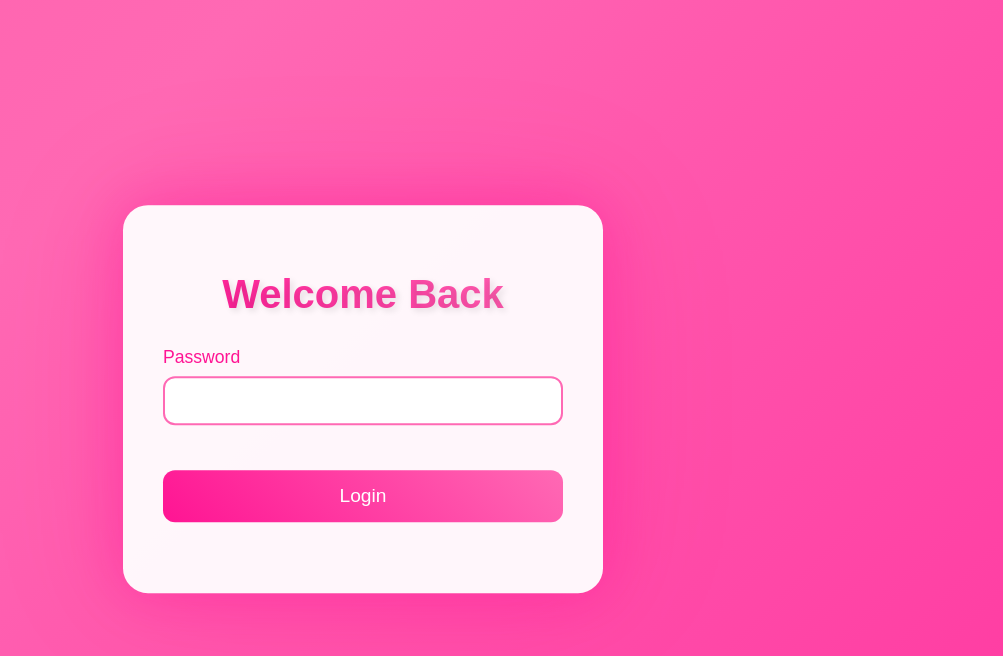
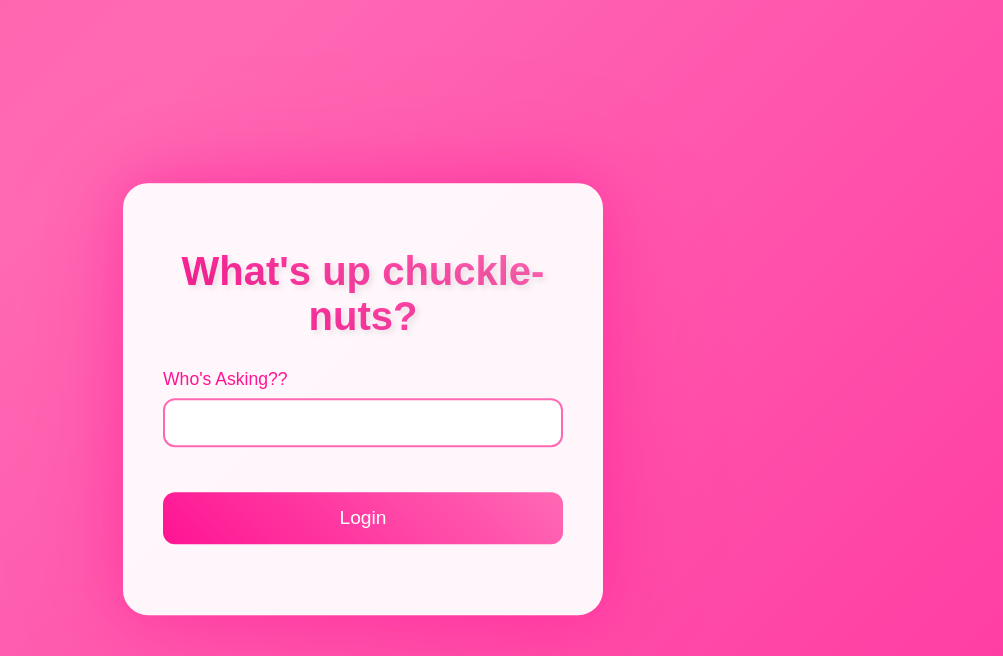
Before and after one commit to Rmorr2001/Valentines-Card, a Flask app: page / in a window 1280 px wide. Shown: the top 656 px of the page, without its empty margins (277-1280 px from the left). Run offline with Flask 3, Linux system fonts and the light colour scheme.

Commit message:
Chuckle Nuts

```diff
--- a/templates/login.html
+++ b/templates/login.html
@@ -123,10 +123,10 @@
 </head>
 <body>
   <div class="login-card">
-    <h1 class="title">Welcome Back</h1>
+    <h1 class="title">What's up chuckle-nuts? </h1>
     <form id="loginForm" action="/login" method="POST">
       <div class="form-group">
-        <label for="password">Password</label>
+        <label for="password">Who's Asking??</label>
         <input type="password" id="password" name="password" required>
       </div>
       <button type="submit">Login</button>
```
